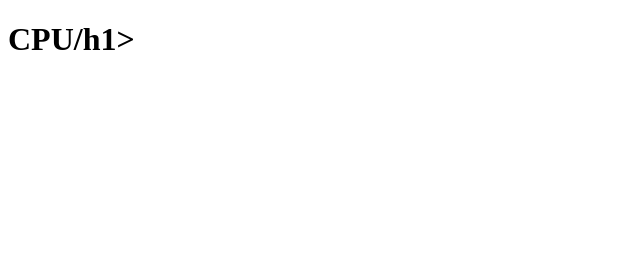
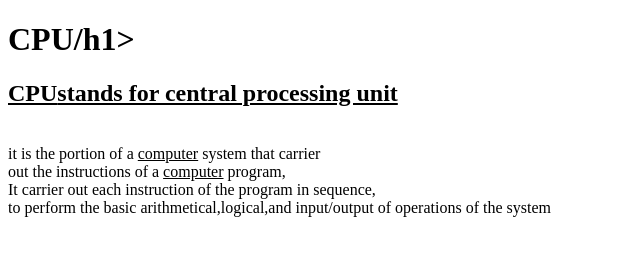
Before and after one commit to iamneo-production/bdcdbcbabacdadaeccdfffebaeceaec, a website: page public/index.html in a window 1280 px wide. Shown: the whole page, without its empty margins (0-640 px from the left). Drawn offline with Linux system fonts and the light colour scheme.

Commit message:
Backup Commit

```diff
--- a/public/index.html
+++ b/public/index.html
@@ -9,6 +9,9 @@
 </head>
 <body>
     <h1>CPU/h1>
-
+    <h2><u> <b> CPU</b>stands for central processing unit</u></h2><br>
+    it is the portion of a <u>computer</u> system that carrier<br>
+ out the instructions of a <u>computer</u> program,<br>It carrier out each instruction of the program in sequence,<br>to perform the basic arithmetical,logical,and input/output of operations of the system<br>
+</p>
 </body>
 </html>
```
